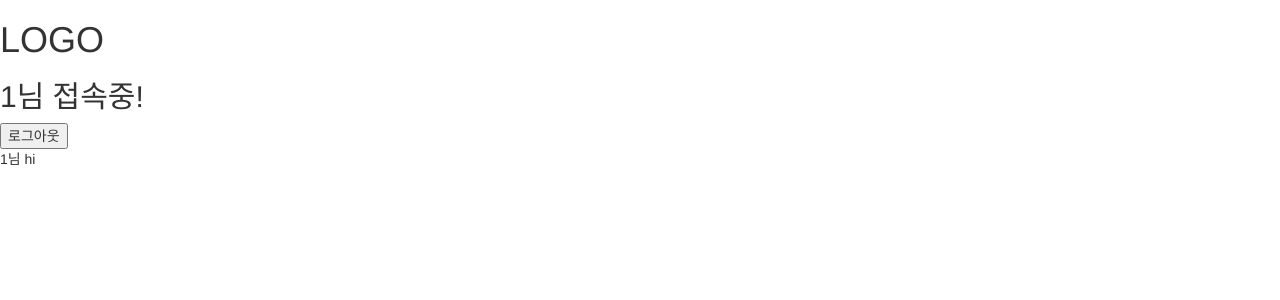
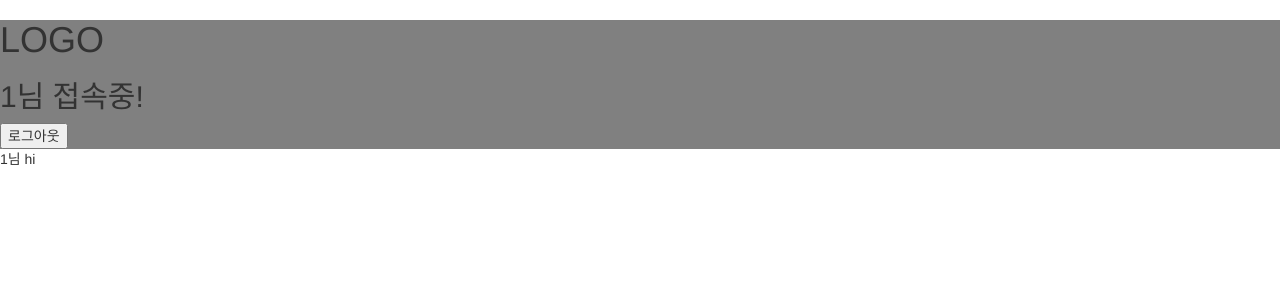
Before and after one commit to gene63/TimeLineProject, a Flask app: page / in a window 1280 px wide. Shown: the top 300 px of the page. Run offline with Flask 2, Linux system fonts and the light colour scheme; the visitor is signed in with stand-in values (Sample User, id 1); some libraries are stand-ins or nearby versions.

Commit message:
fix issue

```diff
--- a/TimeLine/static/css/main.css
+++ b/TimeLine/static/css/main.css
@@ -1,4 +1,3 @@
-<<<<<<< HEAD
 header{
     background-color: gray;
 }
@@ -10,11 +9,4 @@ header{
     color:cadetblue;
     text-align:center;
     font-size:50px
-=======
-header{
-    background-color: gray;
 }
-tuto{
-    color:red;
->>>>>>> fb2cce5477c8f49ed069561c67a2b115ccc9b634
-}
```
